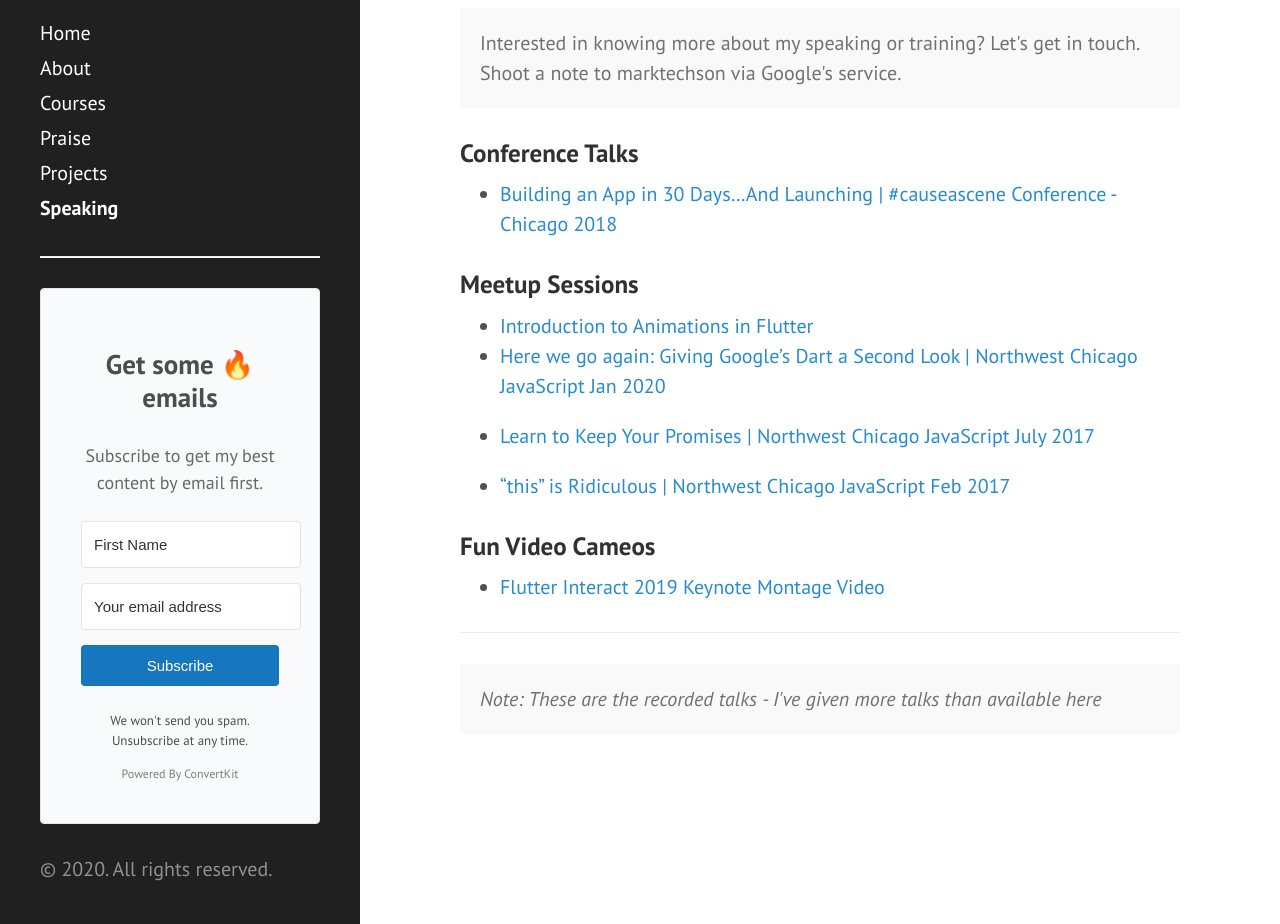
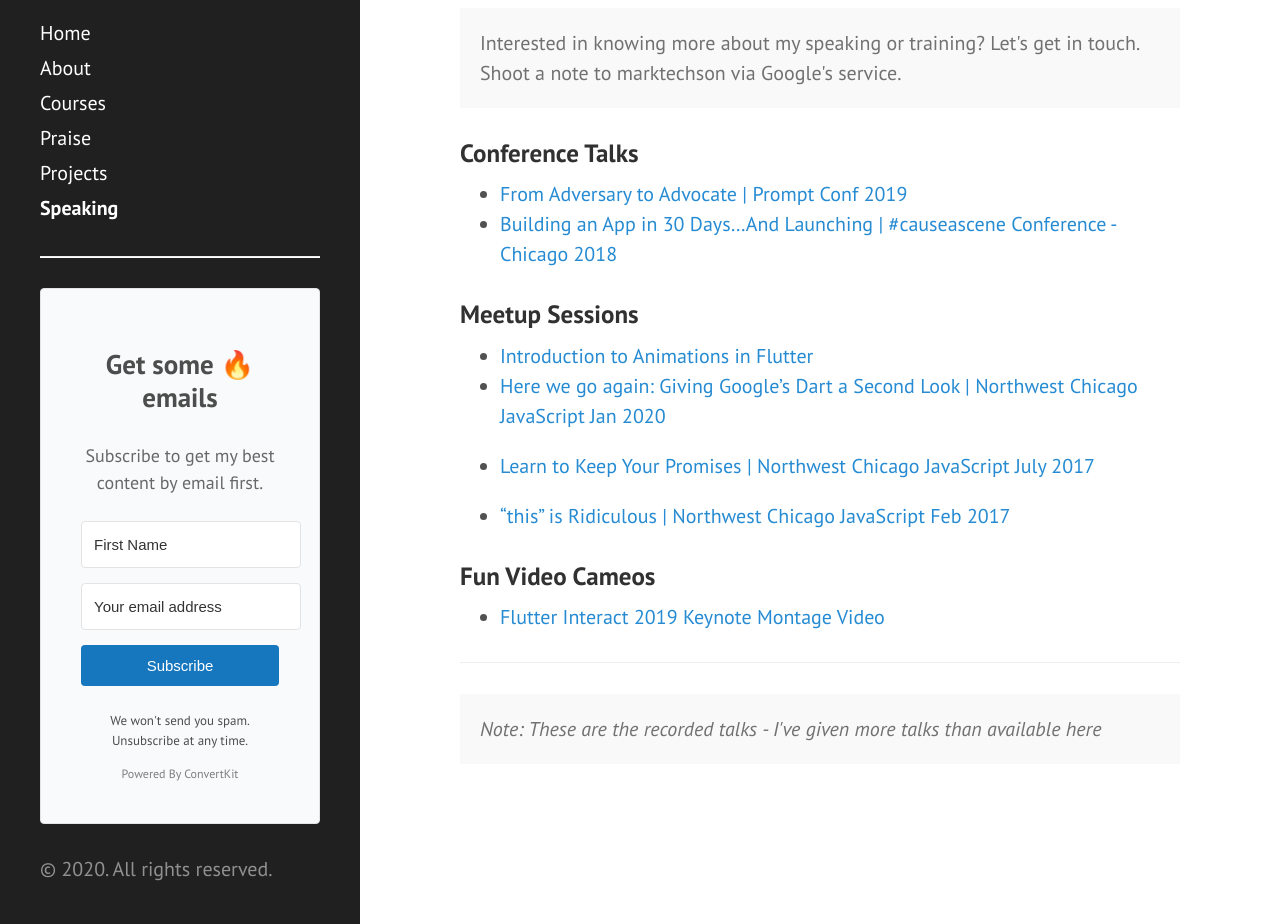
Before and after one commit to MarkTechson/marktechson.github.io, a Jekyll site: the page built from speaking.md, in a window 1280 px wide and 1056 px high, cut to the strip 132-1056 px from the top of the window. Built offline with Jekyll 4.4.1, drawn with Linux system fonts in a browser that asks for light colours.

Commit message:
add missing talk to blog

```diff
--- a/speaking.md
+++ b/speaking.md
@@ -8,6 +8,7 @@ Interested in knowing more about my speaking or training? Let's get in touch. Sh
 </p>
 
 <h3>Conference Talks</h3>
+- [From Adversary to Advocate &#124; Prompt Conf 2019](https://www.youtube.com/watch?v=8cd8mFz9NP0)
 -  [Building an App in 30 Days...And Launching &#124; #causeascene Conference - Chicago 2018](https://youtu.be/tzwlagme3C4)
 
 <h3>Meetup Sessions</h3>
```
